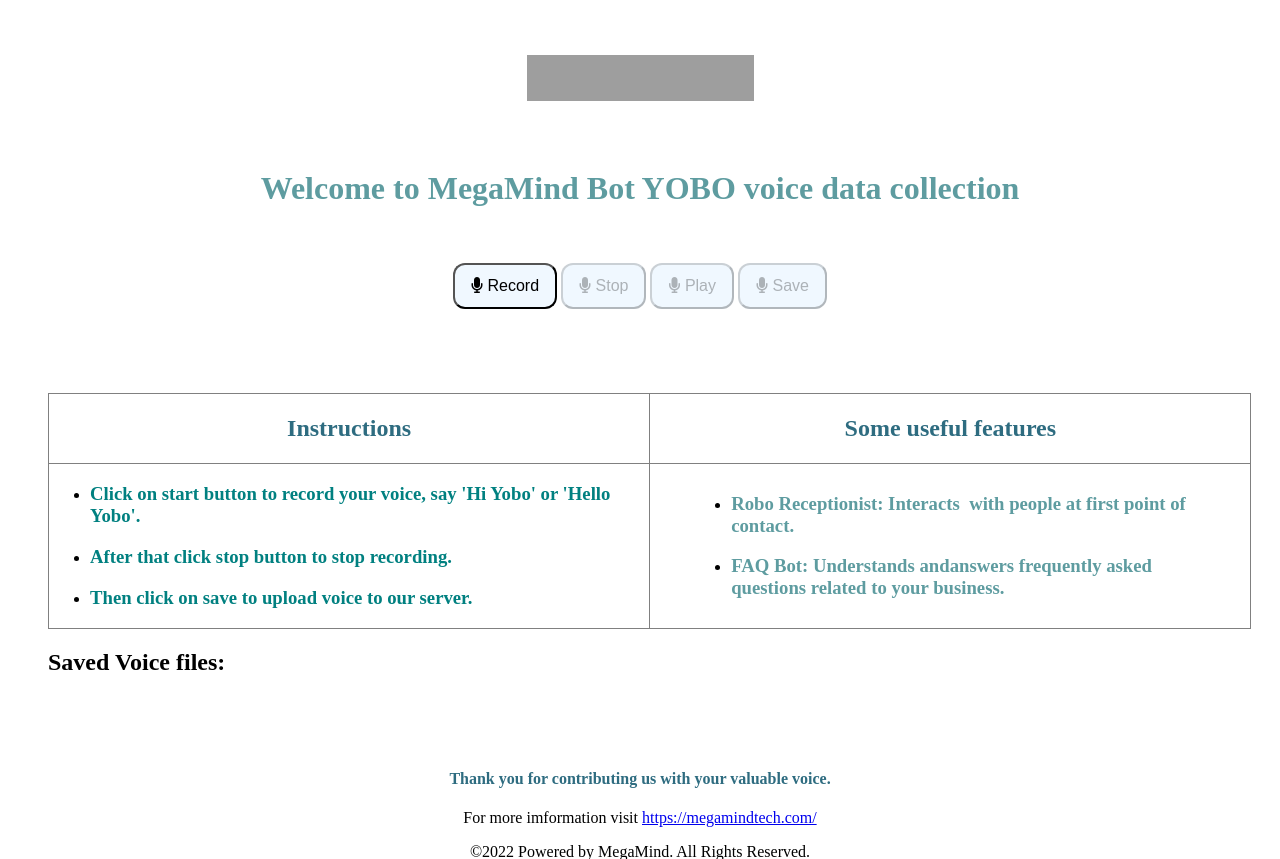
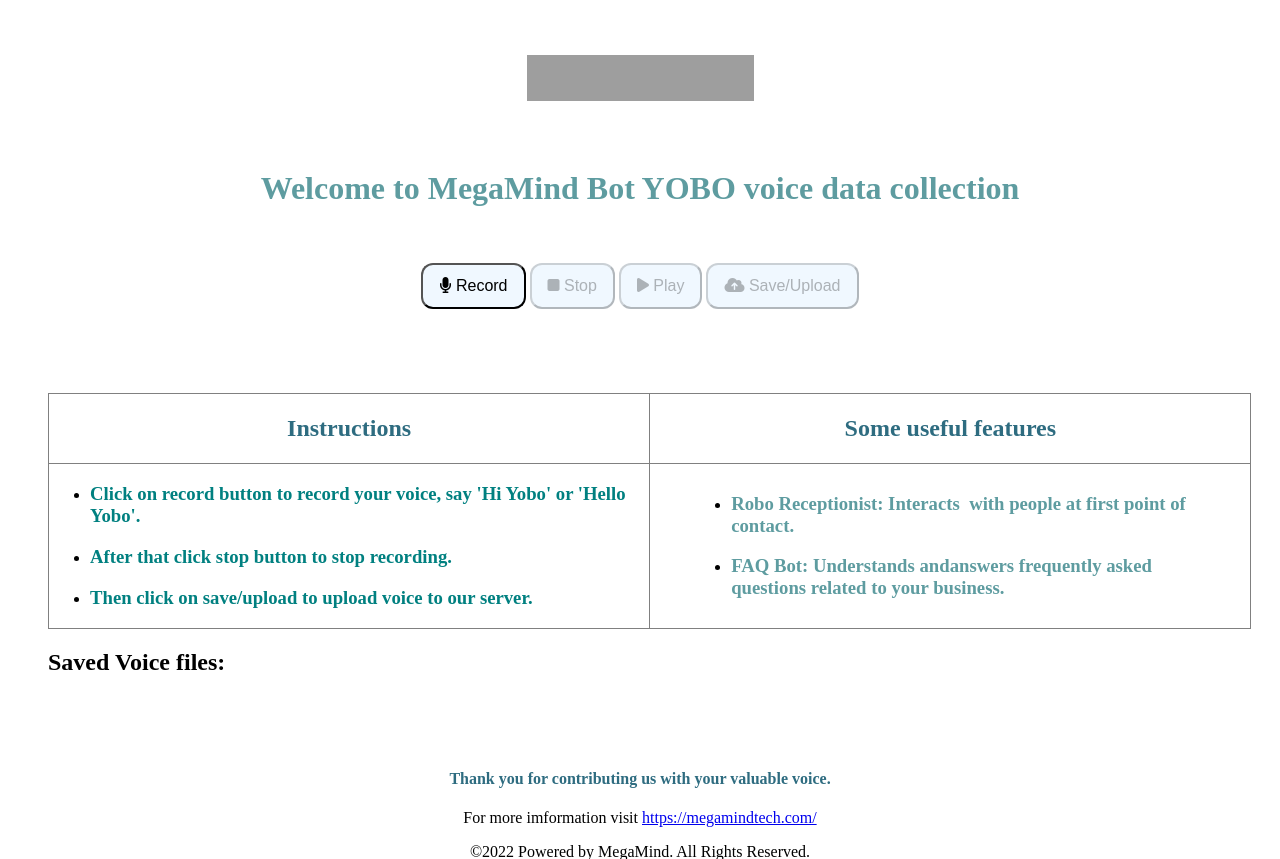
Before and after one commit to lioTauhid/YOBO_Voice_Collection_Web, a Flask app: page / in a window 1280 px wide. Shown: the top 859 px of the page. Run offline with Flask 2, Linux system fonts and the light colour scheme; data that the repository does not hold is empty; some libraries are stand-ins or nearby versions; grey boxes are pictures that could not be loaded.

Commit message:
Add files via upload

```diff
--- a/templates/index.html
+++ b/templates/index.html
@@ -34,9 +34,9 @@
     <link rel="stylesheet" href="https://cdnjs.cloudflare.com/ajax/libs/font-awesome/6.1.1/css/solid.min.css">
     <div style="text-align: center;">
         <button id="record" class="btn"><i class="fa-solid fa-microphone"></i> Record</button>
-        <button id="stop" disabled="disabled" class="btn"><i class="fa-solid fa-microphone"></i> Stop</button>
-        <button id="play" disabled="disabled" class="btn"><i class="fa-solid fa-microphone"></i> Play</button>
-        <button id="save" disabled="disabled" class="btn"><i class="fa-solid fa-microphone"></i> Save</button>
+        <button id="stop" disabled="disabled" class="btn"><i class="fa-solid fa-stop"></i> Stop</button>
+        <button id="play" disabled="disabled" class="btn"><i class="fa-solid fa-play"></i> Play</button>
+        <button id="save" disabled="disabled" class="btn"><i class="fa-solid fa-cloud-arrow-up"></i> Save/Upload</button>
     </div>
 <p>&nbsp;</p>
 <p>&nbsp;</p>
@@ -55,13 +55,13 @@
 <td style="width: 50%; height: 66px;">
 <ul>
 <li style="text-align: left;">
-<h3 style="text-align: left;"><span style="color: #008080;"><span style="text-align: center;">Click on start button to record your voice, say 'Hi Yobo' or 'Hello Yobo'.</span> </span></h3>
+<h3 style="text-align: left;"><span style="color: #008080;"><span style="text-align: center;">Click on record button to record your voice, say 'Hi Yobo' or 'Hello Yobo'.</span> </span></h3>
 </li>
 <li style="text-align: left;">
 <h3><span style="color: #008080;"><span style="text-align: center;">After that click stop button to stop recording.</span></span></h3>
 </li>
 <li style="text-align: left;">
-<h3><span style="color: #008080;"><span style="text-align: center;">Then click on save to upload voice to our server.</span></span></h3>
+<h3><span style="color: #008080;"><span style="text-align: center;">Then click on save/upload to upload voice to our server.</span></span></h3>
 </li>
 </ul>
 </td>
```
